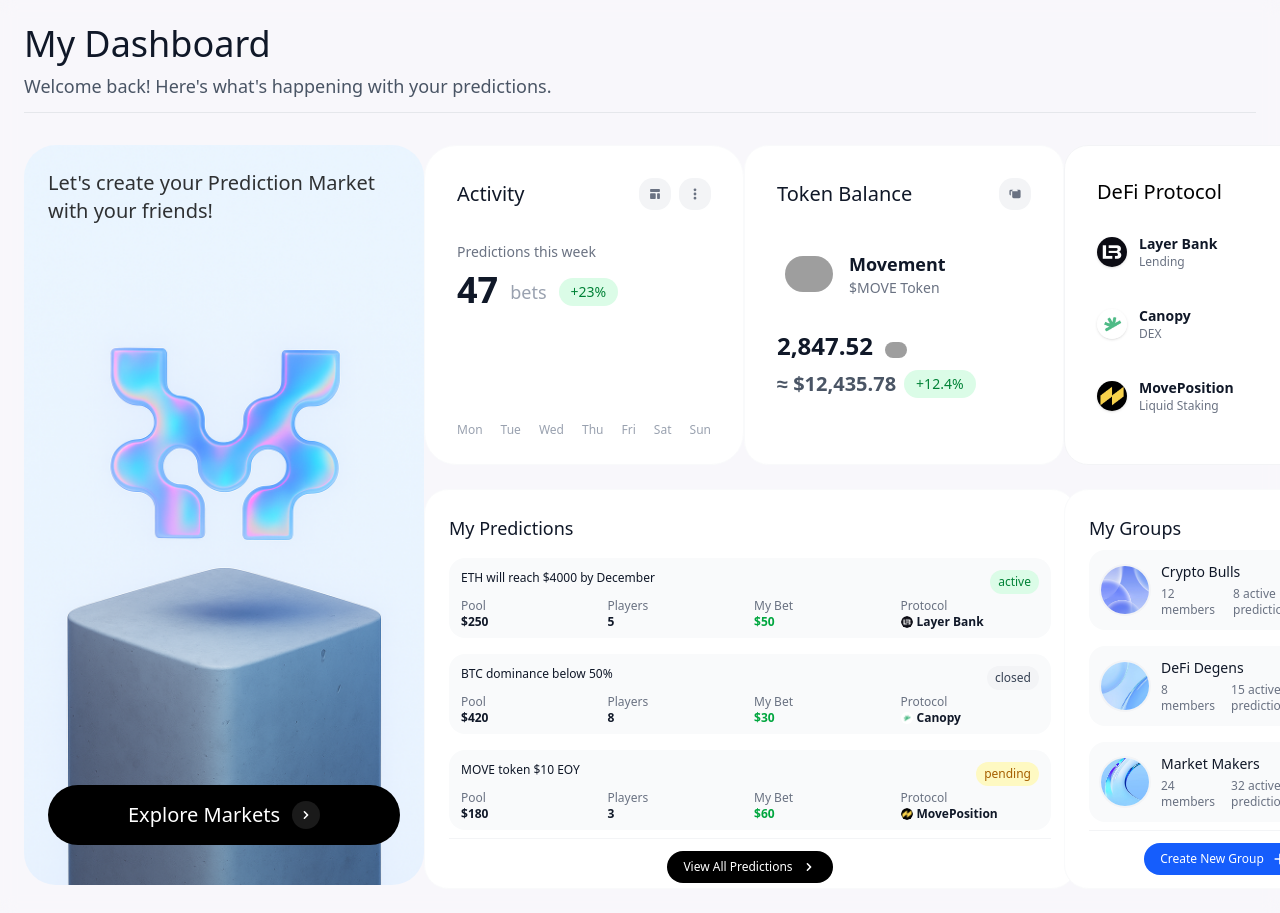
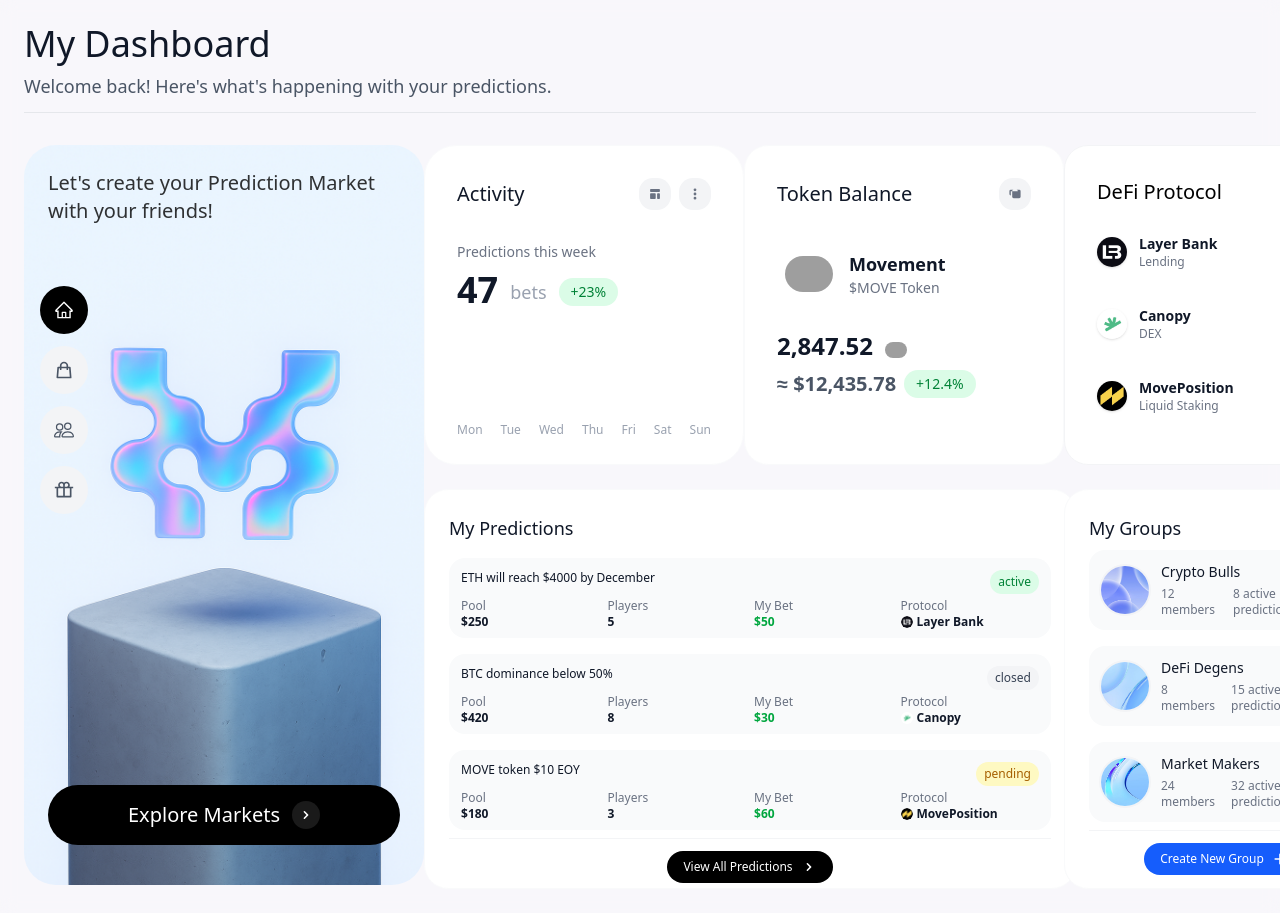
Before and after one commit to Predictly-Labs/web, a Next.js app: page /app/dashboard in a window 1280 px wide. Shown: the top 913 px of the page. Built offline with nearby package versions, Linux system fonts and the light colour scheme; grey boxes are pictures that could not be loaded.

Commit message:
feat: Add Sidebar component and integrate into dashboard
Introduces a new Sidebar UI component with navigation icons and integrates it into the dashboard page. The Sidebar supports active state highlighting and menu click handling.

```diff
--- a/src/components/pages/(app)/dashboard/index.tsx
+++ b/src/components/pages/(app)/dashboard/index.tsx
@@ -6,6 +6,7 @@ import { BalanceCard } from "./BalanceCard";
 import { MyPredictionMarketCard } from "./MyPredictionMarketCard";
 import { DefiCard } from "./DeFiCard";
 import { GroupCard } from "./GroupCard";
+import Sidebar from "../../../ui/Sidebar";
 
 export const Dashboard = () => {
   return (
@@ -20,6 +21,7 @@ export const Dashboard = () => {
       // }}
     >
       <div className="absolute inset-0 bg-white/20 backdrop-blur-sm"></div>
+      <Sidebar />
 
       <div className="max-w-7xl mx-auto relative z-10">
         <div className="mb-8">
--- /dev/null
+++ b/src/components/ui/Sidebar.tsx
@@ -0,0 +1,70 @@
+import React from 'react';
+import { AiOutlineHome } from 'react-icons/ai';
+import { HiOutlineShoppingBag } from 'react-icons/hi';
+import { BsPeople } from 'react-icons/bs';
+import { RiGiftLine } from 'react-icons/ri';
+
+interface MenuItem {
+  icon: React.ComponentType<{ className?: string }>;
+  key: string;
+  isActive?: boolean;
+}
+
+interface MenuItemProps {
+  item: MenuItem;
+  onClick: (key: string) => void;
+}
+
+interface SidebarProps {
+  activeMenu?: string;
+  onMenuClick?: (key: string) => void;
+}
+
+const MenuItem: React.FC<MenuItemProps> = ({ item, onClick }) => {
+  const { icon: Icon, key, isActive } = item;
+
+  return (
+    <button
+      onClick={() => onClick(key)}
+      className={`
+        w-12 h-12 rounded-full flex items-center justify-center transition-all duration-200
+        ${isActive
+          ? 'bg-black text-white'
+          : 'bg-gray-100 text-gray-600 hover:bg-gray-200'
+        }
+      `}
+    >
+      <Icon className="w-5 h-5" />
+    </button>
+  );
+};
+
+const Sidebar: React.FC<SidebarProps> = ({ activeMenu = 'home', onMenuClick = () => {} }) => {
+  const menuItems: MenuItem[] = [
+    { icon: AiOutlineHome, key: 'home' },
+    { icon: HiOutlineShoppingBag, key: 'market' },
+    { icon: BsPeople, key: 'groups' },
+    { icon: RiGiftLine, key: 'rewards' }
+  ];
+
+  const menuItemsWithActive = menuItems.map(item => ({
+    ...item,
+    isActive: item.key === activeMenu
+  }));
+
+  return (
+    <div className="fixed left-10 top-1/2 transform -translate-y-1/2 z-50">
+      <div className="flex flex-col gap-3">
+        {menuItemsWithActive.map(item => (
+          <MenuItem
+            key={item.key}
+            item={item}
+            onClick={onMenuClick}
+          />
+        ))}
+      </div>
+    </div>
+  );
+};
+
+export default Sidebar;
```
